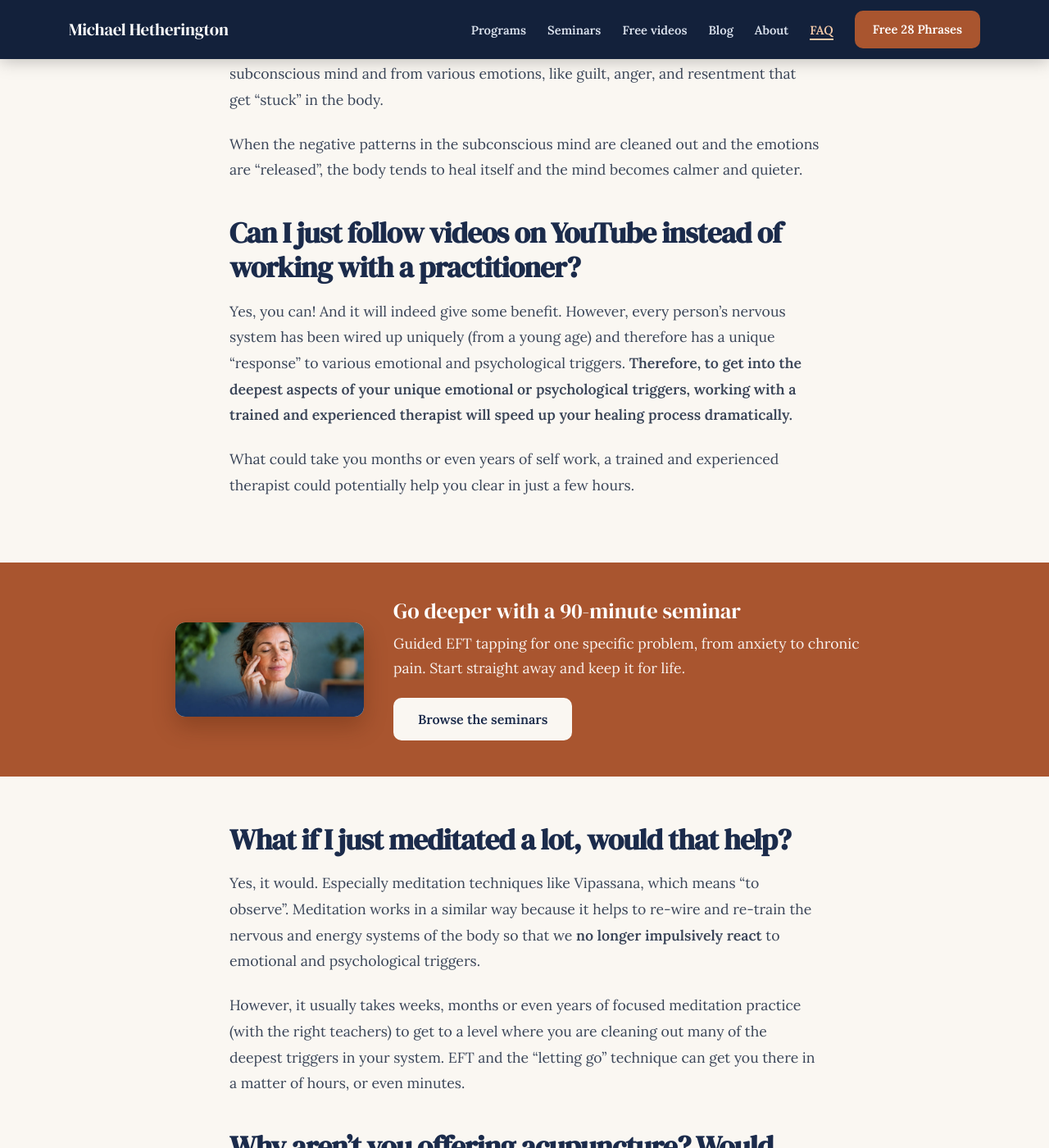
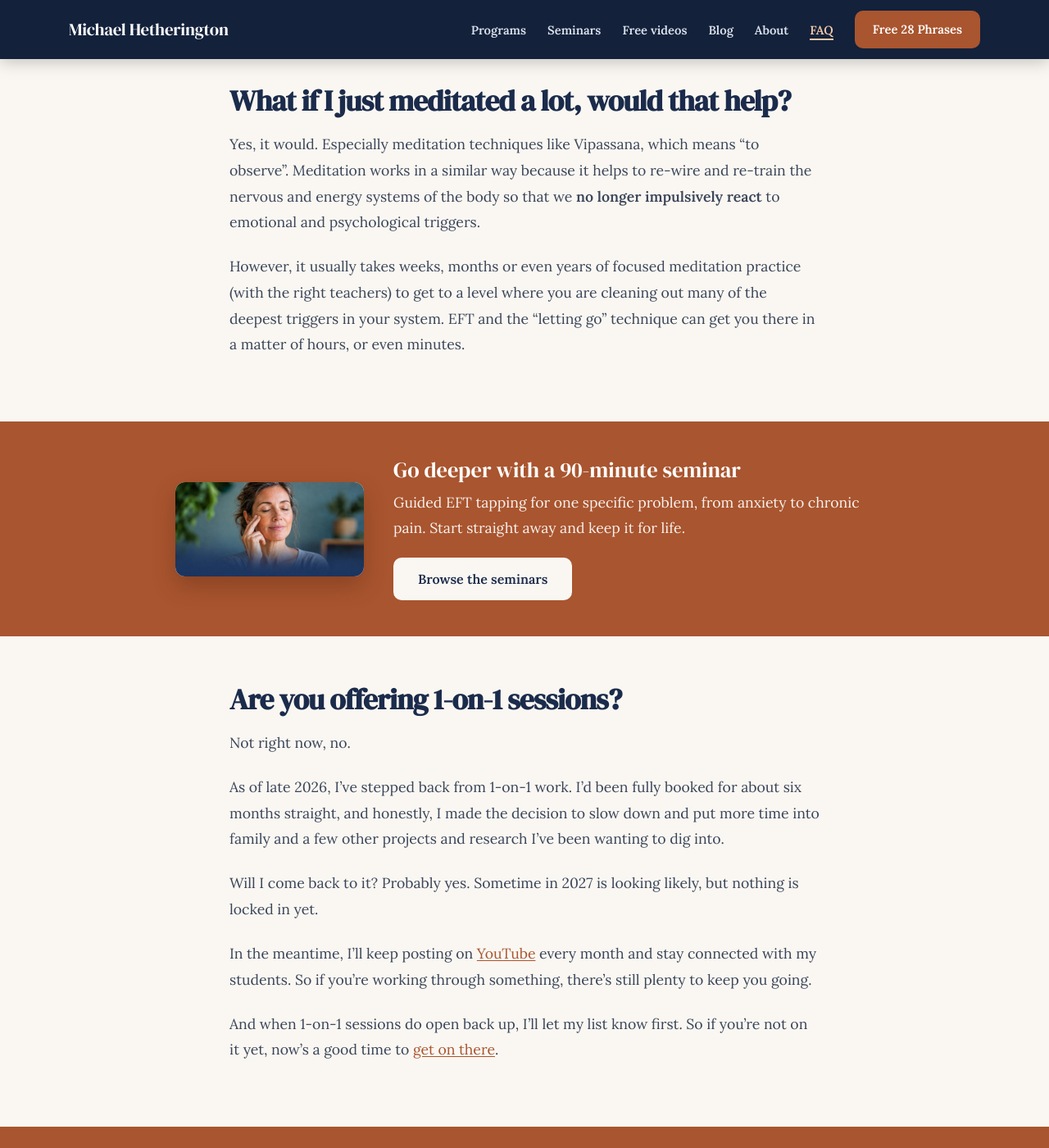
Before and after one commit to fuzzarelly/michaelhetherington.com, a Jekyll site: the page built from faq/index.html, in a window 1280 px wide and 1400 px high, scrolled down 8118 px. Shown: the whole window at 82% size. Built offline with Jekyll 4.4.1, drawn with Linux system fonts in a browser that asks for light colours; a script that is not in the unit is left out; some of the changed text lies outside the part shown.

Commit message:
FAQ: 1-on-1 sessions answer, drop acupuncture and YouTube questions, shorter intro
Co-Authored-By: Claude Opus 5.5 <noreply@anthropic.com>

```diff
--- a/_includes/schema/faq-eft.html
+++ b/_includes/schema/faq-eft.html
@@ -77,14 +77,6 @@
     },
     {
       "@type": "Question",
-      "name": "Can I just follow videos on YouTube instead of working with a practitioner?",
-      "acceptedAnswer": {
-        "@type": "Answer",
-        "text": "Yes, and it will give some benefit. However, every person's nervous system is wired uniquely, so to reach the deepest aspects of your own emotional and psychological triggers, working with a trained and experienced therapist will speed up your healing process dramatically."
-      }
-    },
-    {
-      "@type": "Question",
       "name": "What if I just meditated a lot, would that help?",
       "acceptedAnswer": {
         "@type": "Answer",
@@ -93,10 +85,10 @@
     },
     {
       "@type": "Question",
-      "name": "Why aren't you offering acupuncture? Would acupuncture help me?",
+      "name": "Are you offering 1-on-1 sessions?",
       "acceptedAnswer": {
         "@type": "Answer",
-        "text": "Michael has found that EFT and letting go work better and faster than acupuncture, especially for emotional and psychological issues. His four years of acupuncture and Chinese medicine training still informs how he applies EFT and other therapies like yoga."
+        "text": "Not right now. As of late 2026, Michael has stepped back from 1-on-1 work to spend more time with family and on other projects and research. He is likely to return sometime in 2027, but nothing is locked in yet. In the meantime he posts on YouTube every month, and his email list will hear first when 1-on-1 sessions open back up."
       }
     }
   ]
--- a/faq/index.html
+++ b/faq/index.html
@@ -15,9 +15,7 @@ schema: schema/faq-eft.html
  <div class="container" style="max-width: 760px;">
  <span class="badge badge--outline-light mb-sm">EFT Tapping FAQ</span>
  <h1 style="margin-top: 16px; margin-bottom: 20px;">EFT Tapping FAQ: Your Questions Answered</h1>
- <p style="font-size: 1.08rem;">Over the years, I’ve been asked hundreds of questions about EFT tapping. And honestly? Most of them are really good questions.</p>
- <p style="font-size: 1.08rem;">So I’ve pulled together the ones that come up again and again. Whether you’re completely new to tapping or you’ve been doing it for years and want to go deeper, this page is for you.</p>
- <p style="font-size: 1.08rem; margin-bottom: 0;">Let’s get into it.</p>
+ <p style="font-size: 1.08rem; margin-bottom: 0;">I’ve been asked hundreds of questions about EFT tapping over the years. Here are the ones that come up most, whether you’re brand new to tapping or ready to go deeper.</p>
  </div>
  </section>
 
@@ -189,9 +187,9 @@ schema: schema/faq-eft.html
  <p>I primarily work with the mind and emotions and how they are creating disease and discomfort in the body. Around 70% of dis-ease originates from negative patterns in the subconscious mind and from various emotions, like guilt, anger, and resentment that get “stuck” in the body.</p>
  <p>When the negative patterns in the subconscious mind are cleaned out and the emotions are “released”, the body tends to heal itself and the mind becomes calmer and quieter.</p>
 
- <h2>Can I just follow videos on YouTube instead of working with a practitioner?</h2>
- <p>Yes, you can! And it will indeed give some benefit. However, every person’s nervous system has been wired up uniquely (from a young age) and therefore has a unique “response” to various emotional and psychological triggers. <strong>Therefore, to get into the deepest aspects of your unique emotional or psychological triggers, working with a trained and experienced therapist will speed up your healing process dramatically.</strong></p>
- <p>What could take you months or even years of self work, a trained and experienced therapist could potentially help you clear in just a few hours.</p>
+ <h2>What if I just meditated a lot, would that help?</h2>
+ <p>Yes, it would. Especially meditation techniques like Vipassana, which means “to observe”. Meditation works in a similar way because it helps to re-wire and re-train the nervous and energy systems of the body so that we <strong>no longer impulsively react</strong> to emotional and psychological triggers.</p>
+ <p>However, it usually takes weeks, months or even years of focused meditation practice (with the right teachers) to get to a level where you are cleaning out many of the deepest triggers in your system. EFT and the “letting go” technique can get you there in a matter of hours, or even minutes.</p>
 
  </div>
  </div>
@@ -209,18 +207,17 @@ schema: schema/faq-eft.html
  </div>
  </section>
 
- <!-- ── Q11 + Q12 (from the old /faqs/ page) ──────────────────── -->
+ <!-- ── Q11: 1-on-1 sessions ──────────────────────────────────── -->
  <section class="section-light faq-section">
  <div class="container">
  <div class="prose">
 
- <h2>What if I just meditated a lot, would that help?</h2>
- <p>Yes, it would. Especially meditation techniques like Vipassana, which means “to observe”. Meditation works in a similar way because it helps to re-wire and re-train the nervous and energy systems of the body so that we <strong>no longer impulsively react</strong> to emotional and psychological triggers.</p>
- <p>However, it usually takes weeks, months or even years of focused meditation practice (with the right teachers) to get to a level where you are cleaning out many of the deepest triggers in your system. EFT and the “letting go” technique can get you there in a matter of hours, or even minutes.</p>
-
- <h2>Why aren’t you offering acupuncture? Would acupuncture help me?</h2>
- <p>To be honest, I have come to find that EFT and “letting go” works better and faster than acupuncture, especially in the field of emotional and psychological issues.</p>
- <p>For many years, this was hard for me to admit because I spent over four years and a lot of money to study and practice acupuncture and Chinese medicine. However, I also realise that all the acupuncture training has, and does, help me in understanding how to apply EFT and other therapies like yoga.</p>
+ <h2>Are you offering 1-on-1 sessions?</h2>
+ <p>Not right now, no.</p>
+ <p>As of late 2026, I’ve stepped back from 1-on-1 work. I’d been fully booked for about six months straight, and honestly, I made the decision to slow down and put more time into family and a few other projects and research I’ve been wanting to dig into.</p>
+ <p>Will I come back to it? Probably yes. Sometime in 2027 is looking likely, but nothing is locked in yet.</p>
+ <p>In the meantime, I’ll keep posting on <a href="https://www.youtube.com/@michaelhetherington" target="_blank" rel="noopener">YouTube</a> every month and stay connected with my students. So if you’re working through something, there’s still plenty to keep you going.</p>
+ <p>And when 1-on-1 sessions do open back up, I’ll let my list know first. So if you’re not on it yet, now’s a good time to <a href="{{ phrases }}" target="_blank" rel="noopener" data-optin-location="faq_1on1">get on there</a>.</p>
 
  </div>
  </div>
```
